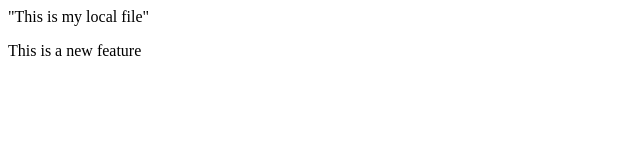
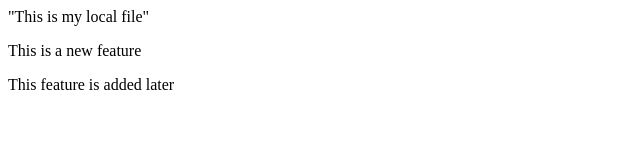
Before and after one commit to abhishek-4059/local_repo, a plain HTML site: page index.html in a window 1280 px wide. Shown: the whole page, without its empty margins (0-640 px from the left). Drawn offline with Linux system fonts and the light colour scheme.

Commit message:
A new feature is added

```diff
--- a/index.html
+++ b/index.html
@@ -1,2 +1,3 @@
 <p> "This is my local file" </p>
 <p>This is a new feature</p>
+<p>This feature is added later</p>
```
